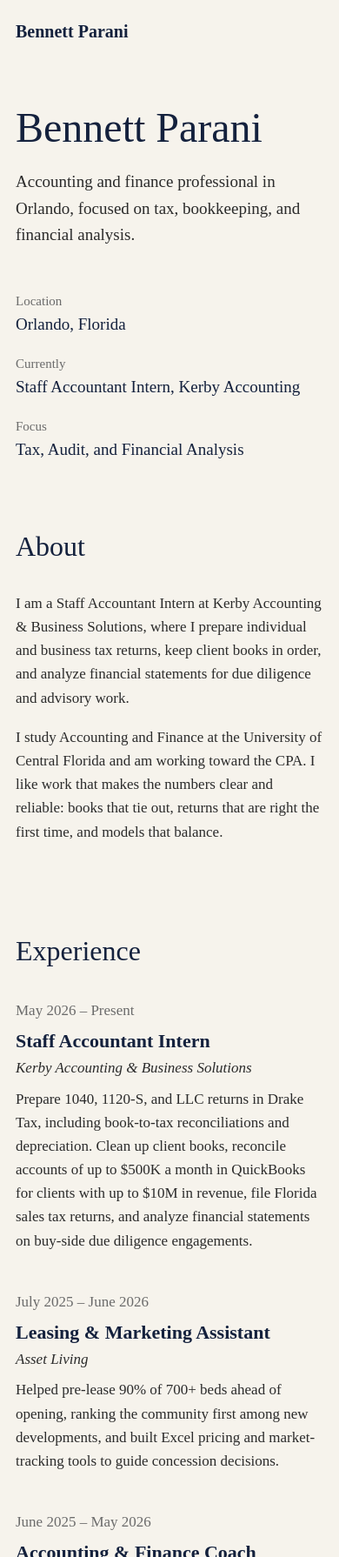
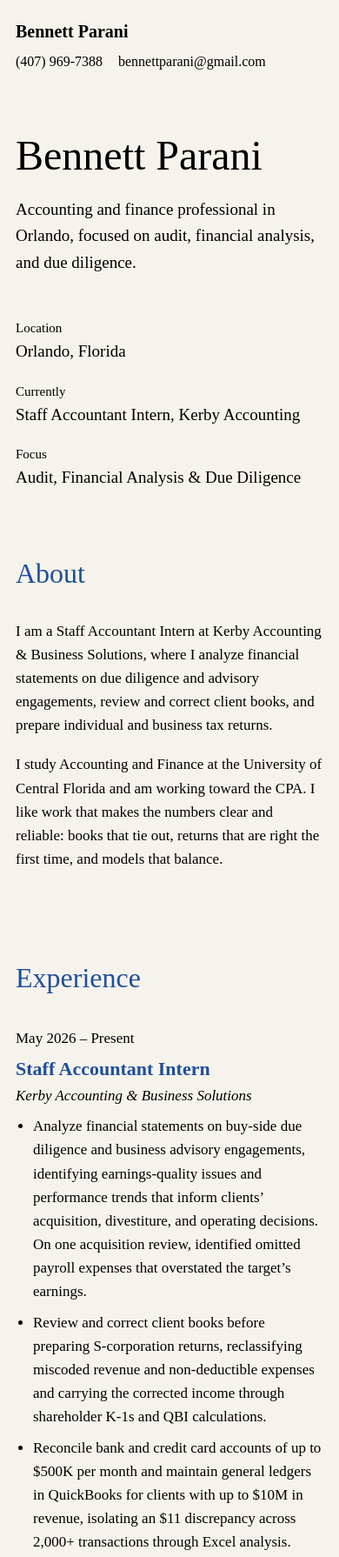
Before and after one commit to bennettparani/bennettparani.eportfolio, a plain HTML site: page index.html in a window 390 px wide. Shown: the top 1790 px of the page at 87% size. Drawn offline with Linux system fonts and the light colour scheme.

Commit message:
Lead with audit focus, expand Kerby role, black text with blue headers, contact info in header
Co-Authored-By: Claude Opus 5.5 <noreply@anthropic.com>
Claude-Session: https://claude.ai/code/session_01VE2y7SDaDq3ZdoWiCPnQ1c

```diff
--- a/index.html
+++ b/index.html
@@ -8,9 +8,10 @@
 <style>
   :root {
     --bg: #f6f3ec;
-    --ink: #14213d;
-    --text: #2b2b2b;
-    --muted: #6b6b6b;
+    --ink: #000000;
+    --head: #1f4f9a;
+    --text: #000000;
+    --muted: #000000;
     --card: #ffffff;
     --dark: #14213d;
   }
@@ -52,6 +53,9 @@
     color: var(--ink);
     text-decoration: none;
   }
+  .id { display: flex; align-items: baseline; flex-wrap: wrap; gap: 6px 22px; }
+  .id .reach a { text-decoration: none; color: var(--text); margin-right: 18px; }
+  .id .reach a:hover { text-decoration: underline; }
   nav ul {
     display: flex;
     gap: 28px;
@@ -97,11 +101,11 @@
   }
 
   /* Sections */
-  section { padding-top: 60px; padding-bottom: 60px; }
+  section { padding-top: 40px; padding-bottom: 40px; }
   h2 {
     font-size: 38px;
     font-weight: normal;
-    color: var(--ink);
+    color: var(--head);
     margin: 0 0 36px;
   }
   .about p {
@@ -123,7 +127,7 @@
   }
   .job h3 {
     font-size: 22px;
-    color: var(--ink);
+    color: var(--head);
     margin: 0;
   }
   .job .where {
@@ -131,6 +135,8 @@
     margin: 0 0 8px;
   }
   .job p { margin: 0; }
+  .duties { margin: 0; padding-left: 20px; }
+  .duties li { margin-bottom: 8px; }
 
   /* Projects */
   .cards {
@@ -150,7 +156,7 @@
   }
   .card h3 {
     font-size: 22px;
-    color: var(--ink);
+    color: var(--head);
     margin: 0 0 12px;
   }
   .card p { margin: 0; }
@@ -163,7 +169,7 @@
   }
   .skills h3 {
     font-size: 20px;
-    color: var(--ink);
+    color: var(--head);
     margin: 0 0 10px;
   }
   .skills ul {
@@ -192,18 +198,13 @@
   .contact .label { font-size: 15px; color: #a9b0bf; }
   .contact a { color: #ffffff; text-decoration: none; font-size: 19px; }
   .contact a:hover { text-decoration: underline; }
-  footer {
-    background: var(--dark);
-    color: #a9b0bf;
-    font-size: 15px;
-    padding: 0 0 32px;
-  }
 
   /* Phones and small screens */
   @media (max-width: 760px) {
     body { font-size: 17px; }
     .wrap { padding-left: 18px; padding-right: 18px; }
     nav ul { display: none; }
+    .id .reach { font-size: 16px; }
     .hero { padding-top: 50px; padding-bottom: 30px; }
     .hero h1 { font-size: 48px; }
     .hero p.lead { font-size: 19px; }
@@ -218,7 +219,10 @@
 
 <header>
   <nav class="wrap">
-    <a class="brand" href="#top">Bennett Parani</a>
+    <div class="id">
+      <a class="brand" href="#top">Bennett Parani</a>
+      <span class="reach"><a href="tel:+14079697388">(407) 969-7388</a><a href="mailto:bennettparani@gmail.com">bennettparani@gmail.com</a></span>
+    </div>
     <ul>
       <li><a href="#about">About</a></li>
       <li><a href="#experience">Experience</a></li>
@@ -233,7 +237,7 @@
 
   <div class="hero wrap">
     <h1>Bennett Parani</h1>
-    <p class="lead">Accounting and finance professional in Orlando, focused on tax, bookkeeping, and financial analysis.</p>
+    <p class="lead">Accounting and finance professional in Orlando, focused on audit, financial analysis, and due diligence.</p>
     <div class="facts">
       <div>
         <div class="label">Location</div>
@@ -245,7 +249,7 @@
       </div>
       <div>
         <div class="label">Focus</div>
-        <div class="value">Tax, Audit, and Financial Analysis</div>
+        <div class="value">Audit, Financial Analysis &amp; Due Diligence</div>
       </div>
     </div>
   </div>
@@ -253,9 +257,9 @@
   <section id="about" class="about wrap">
     <h2>About</h2>
     <p>
-      I am a Staff Accountant Intern at Kerby Accounting &amp; Business Solutions, where I prepare individual and
-      business tax returns, keep client books in order, and analyze financial statements for due diligence and
-      advisory work.
+      I am a Staff Accountant Intern at Kerby Accounting &amp; Business Solutions, where I analyze financial
+      statements on due diligence and advisory engagements, review and correct client books, and prepare
+      individual and business tax returns.
     </p>
     <p>
       I study Accounting and Finance at the University of Central Florida and am working toward the CPA. I like
@@ -272,12 +276,13 @@
       <div>
         <h3>Staff Accountant Intern</h3>
         <p class="where">Kerby Accounting &amp; Business Solutions</p>
-        <p>
-          Prepare 1040, 1120-S, and LLC returns in Drake Tax, including book-to-tax reconciliations and
-          depreciation. Clean up client books, reconcile accounts of up to $500K a month in QuickBooks for clients
-          with up to $10M in revenue, file Florida sales tax returns, and analyze financial statements on buy-side
-          due diligence engagements.
-        </p>
+        <ul class="duties">
+          <li>Analyze financial statements on buy-side due diligence and business advisory engagements, identifying earnings-quality issues and performance trends that inform clients&rsquo; acquisition, divestiture, and operating decisions. On one acquisition review, identified omitted payroll expenses that overstated the target&rsquo;s earnings.</li>
+          <li>Review and correct client books before preparing S-corporation returns, reclassifying miscoded revenue and non-deductible expenses and carrying the corrected income through shareholder K-1s and QBI calculations.</li>
+          <li>Reconcile bank and credit card accounts of up to $500K per month and maintain general ledgers in QuickBooks for clients with up to $10M in revenue, isolating an $11 discrepancy across 2,000+ transactions through Excel analysis.</li>
+          <li>Prepare federal individual and business income tax returns (1040, 1120-S, LLCs) in Drake Tax, including book-to-tax reconciliations, &sect;179/MACRS depreciation, and multi-state nonresident filings.</li>
+          <li>Calculate and file monthly and quarterly Florida sales tax returns (DR-15), coordinating with clients on source records.</li>
+        </ul>
       </div>
     </div>
 
@@ -367,9 +372,10 @@
       <div>
         <h3>Accounting &amp; Finance</h3>
         <ul>
+          <li>Financial Statement Analysis &amp; GAAP</li>
+          <li>Due Diligence</li>
+          <li>Reconciliations &amp; Bookkeeping</li>
           <li>Tax Preparation</li>
-          <li>Reconciliations &amp; Bookkeeping</li>
-          <li>Financial Statements &amp; GAAP</li>
           <li>Financial Modeling &amp; Forecasting</li>
         </ul>
       </div>
@@ -408,9 +414,6 @@
   </div>
 </section>
 
-<footer>
-  <div class="wrap">&copy; 2026 Bennett Parani</div>
-</footer>
 
 </body>
 </html>
```
